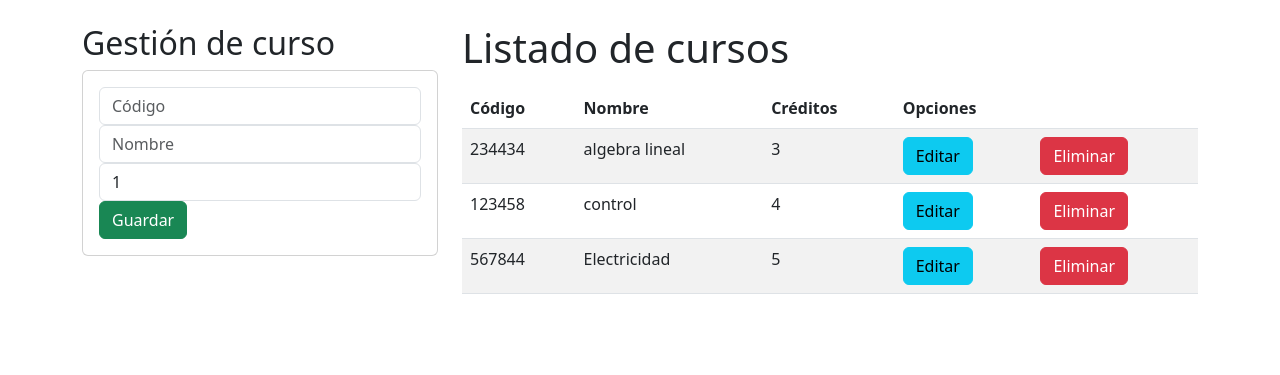
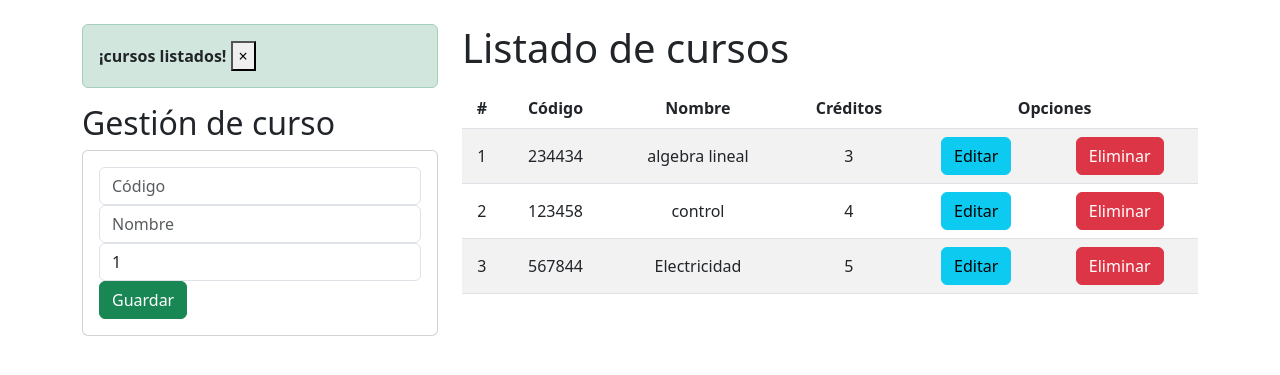
Before and after one commit to sfiro/django-app, a Django app: page / in a window 1280 px wide. Shown: the part 56-431 px from the top of the page. Run offline with Django 4.2, Linux system fonts and the light colour scheme; data comes from the database, SQL or seed files in the repository; both versions use the stored data as it was after the commit.

Commit message:
Se crean las notificaciones al momento de crear, editar y eliminar un curso, tambien se generan los archivos estaticos CSS y JS para organizar estilos y  agregar eventos al eliminar

```diff
--- /dev/null
+++ b/Universidad/Academico/static/css/gestionCursos.css
@@ -0,0 +1,4 @@
+th,td {
+    text-align: center;
+    vertical-align: middle;
+}
--- /dev/null
+++ b/Universidad/Academico/static/js/gestionCursos.js
@@ -0,0 +1,12 @@
+(function (){
+    const btnEliminacion = document.querySelectorAll(".btnEliminacion");
+
+    btnEliminacion.forEach(btn => {
+        btn.addEventListener('click',(e) => {
+            const confirmacion = confirm('¿Seguro de eliminar el curso?');
+            if (!confirmacion){
+                e.preventDefault();
+            }
+        });
+    });
+}) ();
--- a/Universidad/Academico/templates/base.html
+++ b/Universidad/Academico/templates/base.html
@@ -1,11 +1,13 @@
 <!DOCTYPE html>
 <html lang="en">
 <head>
+    {% load static %}
     <meta charset="UTF-8">
     <meta name="viewport" content="width=device-width, initial-scale=1.0">
     <title> {% block title %} {% endblock %} ></title>
     <link href="https://cdn.jsdelivr.net/npm/bootstrap@5.3.0/dist/css/bootstrap.min.css" rel="stylesheet" integrity="sha384-9ndCyUaIbzAi2FUVXJi0CjmCapSmO7SnpJef0486qhLnuZ2cdeRhO02iuK6FUUVM" crossorigin="anonymous">
 
+    <link rel="stylesheet" href={% static 'css/gestionCursos.css' %}></LINk>
 </head>
 <body>
     <nav class="navbar navbar-expand-lg bg-info">
@@ -41,5 +43,6 @@
 
     <script src="https://cdn.jsdelivr.net/npm/@popperjs/core@2.11.8/dist/umd/popper.min.js" integrity="sha384-I7E8VVD/ismYTF4hNIPjVp/Zjvgyol6VFvRkX/vR+Vc4jQkC+hVqc2pM8ODewa9r" crossorigin="anonymous"></script>
     <script src="https://cdn.jsdelivr.net/npm/bootstrap@5.3.0/dist/js/bootstrap.min.js" integrity="sha384-fbbOQedDUMZZ5KreZpsbe1LCZPVmfTnH7ois6mU1QK+m14rQ1l2bGBq41eYeM/fS" crossorigin="anonymous"></script>
+    <script src="{% static 'js/gestionCursos.js' %}"></script>
 </body>
 </html>
--- a/Universidad/Academico/templates/edicionCurso.html
+++ b/Universidad/Academico/templates/edicionCurso.html
@@ -11,7 +11,7 @@
                     <form action="/editarCurso/" method="POST">  {% csrf_token %}
                         <div class="form-group">
                             <input type="text" id="txtCodigo" name="txtCodigo" value="{{curso.codigo}}" class="form-control" placeholder="Código"
-                                minlength="6" maxlength="6" required>
+                                minlength="6" maxlength="6" readonly required>
                         </div>
                         <div class="form-group">
                             <input type="text" id="txtNombre" name="txtNombre" value="{{curso.nombre}}" class="form-control" placeholder="Nombre"
--- a/Universidad/Academico/templates/gestionCursos.html
+++ b/Universidad/Academico/templates/gestionCursos.html
@@ -7,6 +7,18 @@
 
 <div class = "row">
     <div class = "col-sm-12 col-md-6 col-lg-4 col-xl-4">
+        {% if messages %}
+            {% for message in messages %}
+                <div class="alert alert-dismissible alert-success">
+                    <strong class="text-dark">{{ message }}</strong>
+                    <button type="button" class="close" data-dismiss="alert" aria-label="Close">
+                        <span aria-hidden="true">&times;</span>
+                    </button>
+                </div>
+            {% endfor %}
+        {% endif %}
+
+
         <h2>Gestión de curso</h2>
         <div class = "card">
             <div class="card-body">
@@ -37,6 +49,7 @@
             <table class = "table table-striped">
                 <thead>
                     <tr>
+                        <th>#</th>
                         <th>Código</th>
                         <th>Nombre</th>
                         <th>Créditos</th>
@@ -46,11 +59,12 @@
                 <tbody>
                     {% for curso in cursos %}
                         <tr>
+                            <td>{{forloop.counter}}</td>
                             <td>{{curso.codigo}}</td>
                             <td>{{curso.nombre}}</td>
                             <td>{{curso.creditos}}</td>
                             <td><a href="edicionCurso/{{curso.codigo}}" class =  "btn btn-info">Editar</a></td>
-                            <td><a href="eliminarCurso/{{curso.codigo}}" class =  "btn btn-danger">Eliminar</a></td>
+                            <td><a href="eliminarCurso/{{curso.codigo}}" class =  "btn btn-danger btnEliminacion">Eliminar</a></td>
                         </tr>
                     {% endfor %}
                 </tbody>
--- a/Universidad/Academico/urls.py
+++ b/Universidad/Academico/urls.py
@@ -4,7 +4,7 @@ from . import views
 urlpatterns = [
     path('', views.home),
     path('registrarCurso/', views.registrarCurso),
+    path('edicionCurso/<codigo>', views.edicionCurso),
     path('editarCurso/', views.editarCurso),
-    path('edicionCurso/<codigo>', views.edicionCurso),
     path('eliminarCurso/<codigo>',  views.eliminarCurso)
 ]
--- a/Universidad/Academico/views.py
+++ b/Universidad/Academico/views.py
@@ -1,9 +1,11 @@
 from django.shortcuts import render, redirect
 from .models import Curso
+from django.contrib import messages
 # Create your views here.
 
 def home(request):
     cursosListados = Curso.objects.all()
+    messages.success(request, '¡cursos listados!')
     return render(request, "gestionCursos.html", {"cursos":cursosListados})
 
 def registrarCurso(request):
@@ -12,11 +14,13 @@ def registrarCurso(request):
     creditos=request.POST['numCreditos']
 
     curso = Curso.objects.create(codigo=codigo,nombre=nombre,creditos=creditos)
+    messages.success(request, '¡cursos registrado!')
     return redirect('/')
 
 def eliminarCurso(request,codigo):
     curso = Curso.objects.get(codigo=codigo)
     curso.delete()
+    messages.success(request, '¡cursos eliminado!')
     return redirect('/')
 
 def edicionCurso(request,codigo):
@@ -32,5 +36,6 @@ def editarCurso(request):
     curso.nombre = nombre
     curso.creditos = creditos
     curso.save()
+    messages.success(request, '¡cursos actualizado!')
 
     return redirect('/')
```
Also changed, not shown: Universidad/Universidad.db.
